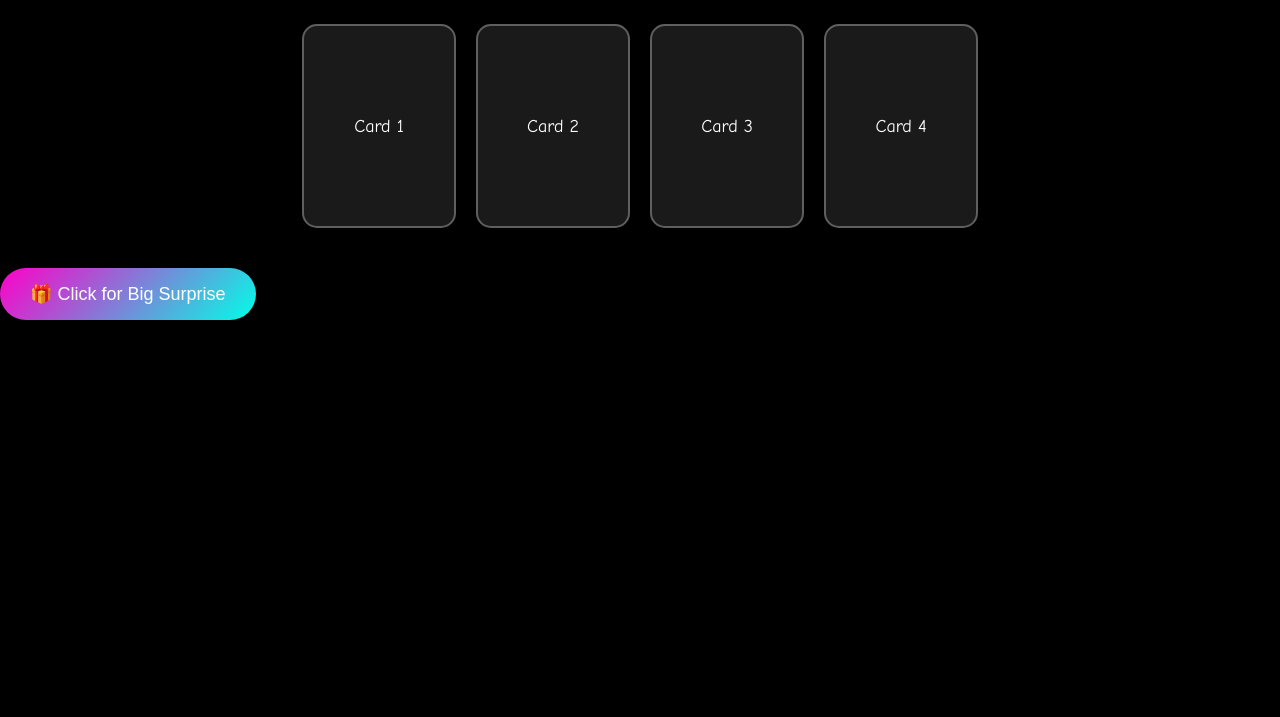
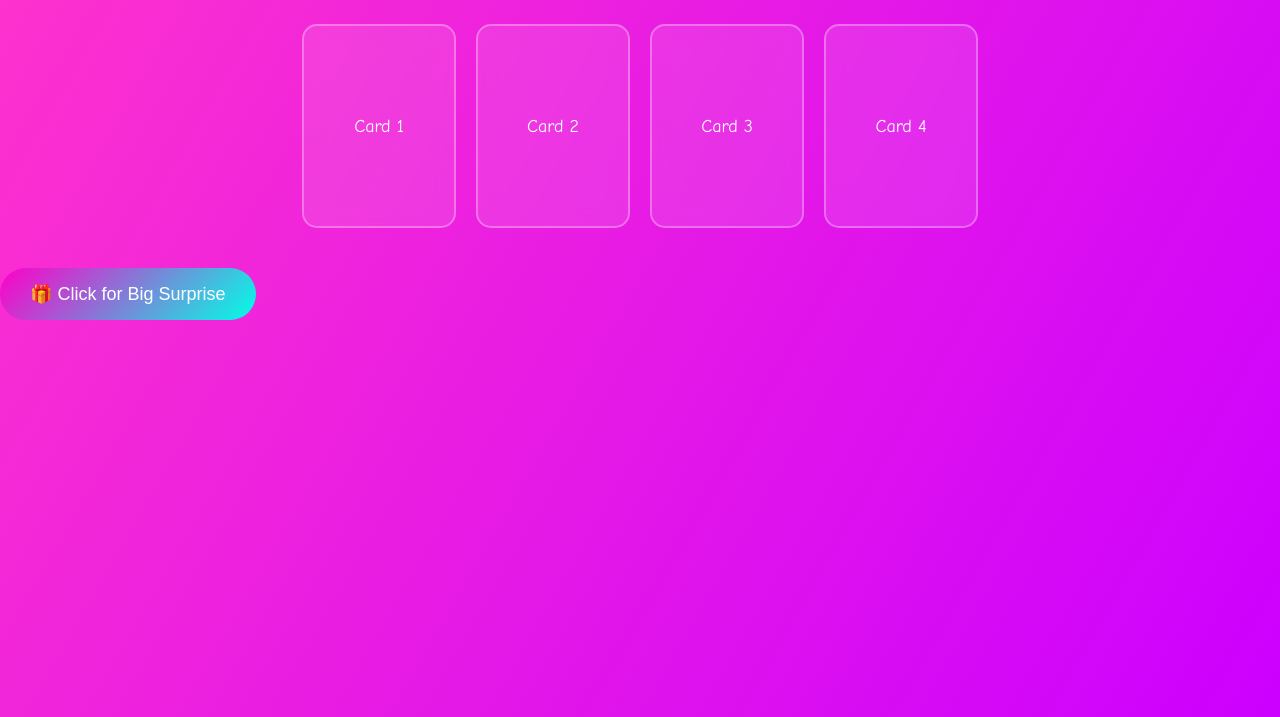
Before and after one commit to csswiz/bdayanadidi, a plain HTML site: page index.html in a window 1280 px wide. Shown: the part 83-800 px from the top of the page. Drawn offline with Linux system fonts and the light colour scheme.

Commit message:
Update index.html

```diff
--- a/index.html
+++ b/index.html
@@ -10,7 +10,7 @@
       height: 100%;
       font-family: 'Comic Sans MS', cursive;
       overflow-x: hidden;
-      background: black;
+      background: linear-gradient(120deg, #ff33cc 0%, #cc00ff 100%);
       color: white;
     }
     canvas {
```
